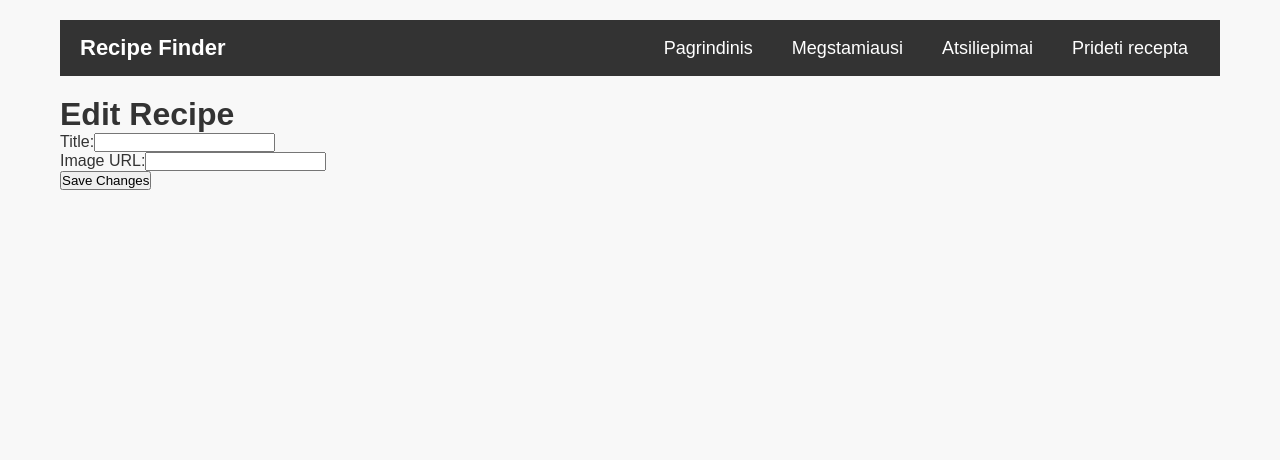
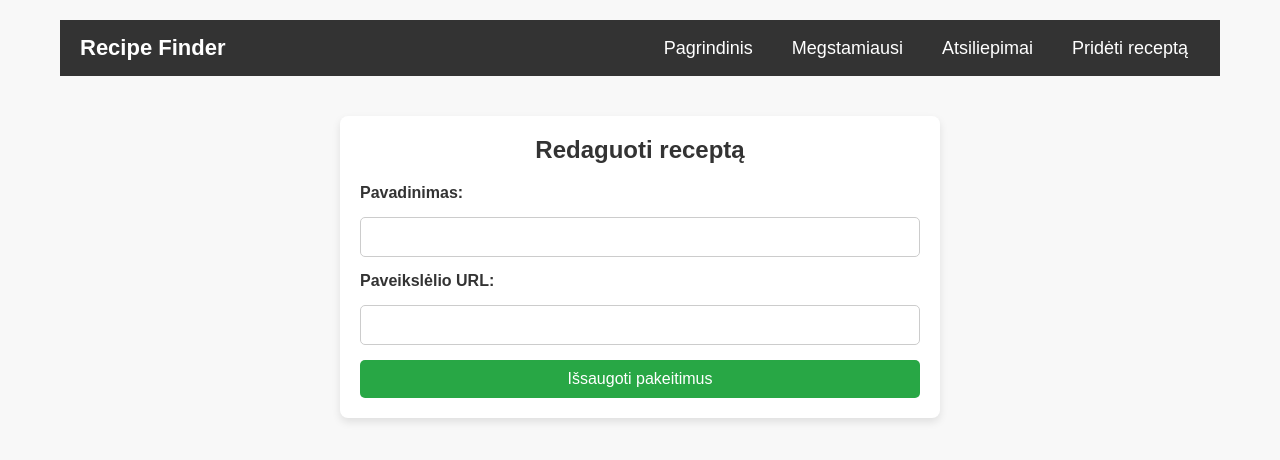
Before and after one commit to Arsenas/React-atsiskaitymas, a React (Vite) app: page /edit-recipe/02a1 in a window 1280 px wide. Shown: the top 460 px of the page. Built offline with nearby package versions, Linux system fonts and the light colour scheme; data requests are answered from the project's data file.

Commit message:
Prideta recepto redagavimo funkcija ir pakeistas redagavimo mygtuko dizainas

```diff
--- a/src/components/Navbar.tsx
+++ b/src/components/Navbar.tsx
@@ -9,7 +9,7 @@ const Navbar = () => {
           <li><Link to="/">Pagrindinis</Link></li>
           <li><Link to="/favorites">Megstamiausi</Link></li>
           <li><Link to="/reviews">Atsiliepimai</Link></li>
-          <li><Link to="/add-recipe">Prideti recepta</Link></li>
+          <li><Link to="/add-recipe">Pridėti receptą</Link></li>
         </ul>
       </div>
     </nav>
--- a/src/pages/EditRecipePage.tsx
+++ b/src/pages/EditRecipePage.tsx
@@ -1,66 +1,49 @@
-import React, { useState, useEffect } from "react";
+import { useRecipeContext } from "../context/RecipeContext";
 import { useParams, useNavigate } from "react-router-dom";
-import { useRecipeContext } from "../context/RecipeContext";
-import axios from "axios";
+import { useState } from "react";
 
 const EditRecipePage = () => {
   const { id } = useParams();
   const { state, dispatch } = useRecipeContext();
   const navigate = useNavigate();
 
-  const recipe = state.recipes.find((recipe) => recipe.id === parseInt(id!));
+  const recipe = state.recipes.find((r) => r.id === id);
 
-  const [title, setTitle] = useState(recipe?.title || "");
-  const [image, setImage] = useState(recipe?.image || "");
+  const [title, setTitle] = useState(recipe ? recipe.title : "");
+  const [image, setImage] = useState(recipe ? recipe.image : "");
 
-  useEffect(() => {
-    if (recipe) {
-      setTitle(recipe.title);
-      setImage(recipe.image);
-    }
-  }, [recipe]);
+  const handleSave = () => {
+    dispatch({ type: "EDIT_RECIPE", payload: { id, title, image } });
+    navigate(`/recipe/${id}`);
+  };
 
-  const handleSubmit = async (e: React.FormEvent) => {
-    e.preventDefault();
-    if (!title || !image) {
-      alert("Please enter both title and image URL");
-      return;
+  if (!recipe) {
+    return <p className="error-text">Receptas nerastas...</p>;
   }
 
-    try {
-      const updatedRecipe = { title, image };
-      const response = await axios.patch(
-        `http://localhost:5000/recipes/${id}`,
-        updatedRecipe
-      );
-      dispatch({ type: "SET_RECIPES", payload: response.data });
-      navigate(`/recipe/${id}`);
-    } catch (error) {
-      console.error("Error updating recipe", error);
-    }
-  };
-
   return (
-    <div>
-      <h1>Edit Recipe</h1>
-      <form onSubmit={handleSubmit}>
-        <div>
-          <label>Title:</label>
+    <div className="edit-recipe-page">
+      <h2 className="page-title">Redaguoti receptą</h2>
+      <form className="edit-form">
+        <label className="form-label">Pavadinimas:</label>
         <input
           type="text"
+          className="form-input"
           value={title}
           onChange={(e) => setTitle(e.target.value)}
         />
-        </div>
-        <div>
-          <label>Image URL:</label>
+
+        <label className="form-label">Paveikslėlio URL:</label>
         <input
           type="text"
+          className="form-input"
           value={image}
           onChange={(e) => setImage(e.target.value)}
         />
-        </div>
-        <button type="submit">Save Changes</button>
+
+        <button type="button" className="save-btn" onClick={handleSave}>
+          Išsaugoti pakeitimus
+        </button>
       </form>
     </div>
   );
--- a/src/pages/RecipePage.tsx
+++ b/src/pages/RecipePage.tsx
@@ -1,5 +1,5 @@
 import { useRecipeContext } from "../context/RecipeContext";
-import { useParams } from "react-router-dom";
+import { useParams, Link } from "react-router-dom";
 
 const RecipePage = () => {
   const { id } = useParams();
@@ -25,7 +25,10 @@ const RecipePage = () => {
           <p className="recipe-description">
             Aprašymas: Lorem ipsum dolor sit amet, consectetur adipiscing elit.
           </p>
-          <button className="favorite-btn">Pridėti į mėgstamiausius</button>
+          <div className="button-group">
+            <button className="favorite-btn">Pridėti į mėgstamiausius</button>
+            <Link to={`/edit-recipe/${recipe.id}`} className="edit-btn">✏️ Redaguoti receptą</Link>
+          </div>
         </div>
       </div>
     </div>
--- a/src/styles/main.css
+++ b/src/styles/main.css
@@ -172,4 +172,88 @@ body {
   background-color: #cc0000;
 }
 
+.edit-recipe-page {
+  max-width: 600px;
+  margin: 40px auto;
+  background-color: white;
+  padding: 20px;
+  border-radius: 8px;
+  box-shadow: 0px 4px 8px rgba(0, 0, 0, 0.1);
+  text-align: center;
+}
+
+.page-title {
+  font-size: 24px;
+  margin-bottom: 20px;
+}
+
+.edit-form {
+  display: flex;
+  flex-direction: column;
+  gap: 15px;
+}
+
+.form-label {
+  text-align: left;
+  font-size: 16px;
+  font-weight: bold;
+  color: #333;
+}
+
+.form-input {
+  width: 100%;
+  padding: 10px;
+  font-size: 16px;
+  border: 1px solid #ccc;
+  border-radius: 5px;
+}
+
+.save-btn {
+  background-color: #28a745;
+  color: white;
+  padding: 10px 15px;
+  border: none;
+  border-radius: 5px;
+  cursor: pointer;
+  font-size: 16px;
+}
+
+.save-btn:hover {
+  background-color: #218838;
+}
+
+.button-group {
+  display: flex;
+  gap: 15px;
+  margin-top: 15px;
+}
+
+.favorite-btn {
+  background-color: #ff4d4d;
+  color: white;
+  padding: 10px 15px;
+  border: none;
+  border-radius: 5px;
+  cursor: pointer;
+  font-size: 16px;
+}
+
+.favorite-btn:hover {
+  background-color: #cc0000;
+}
+
+.edit-btn {
+  background-color: #007bff;
+  color: white;
+  padding: 10px 15px;
+  text-decoration: none;
+  border-radius: 5px;
+  font-size: 16px;
+  display: inline-block;
+}
+
+.edit-btn:hover {
+  background-color: #0056b3;
+}
+
 /*# sourceMappingURL=main.css.map */
--- a/src/styles/main.scss
+++ b/src/styles/main.scss
@@ -178,3 +178,89 @@
   .favorite-btn:hover {
     background-color: #cc0000;
   }
+
+  // RECEPTU REDAGAVIMO PUSLAPIS
+.edit-recipe-page {
+    max-width: 600px;
+    margin: 40px auto;
+    background-color: white;
+    padding: 20px;
+    border-radius: 8px;
+    box-shadow: 0px 4px 8px rgba(0, 0, 0, 0.1);
+    text-align: center;
+  }
+
+  .page-title {
+    font-size: 24px;
+    margin-bottom: 20px;
+  }
+
+  .edit-form {
+    display: flex;
+    flex-direction: column;
+    gap: 15px;
+  }
+
+  .form-label {
+    text-align: left;
+    font-size: 16px;
+    font-weight: bold;
+    color: #333;
+  }
+
+  .form-input {
+    width: 100%;
+    padding: 10px;
+    font-size: 16px;
+    border: 1px solid #ccc;
+    border-radius: 5px;
+  }
+
+  .save-btn {
+    background-color: #28a745;
+    color: white;
+    padding: 10px 15px;
+    border: none;
+    border-radius: 5px;
+    cursor: pointer;
+    font-size: 16px;
+  }
+
+  .save-btn:hover {
+    background-color: #218838;
+  }
+
+  // RECEPTO PUSLAPIO MYGTUKAI
+.button-group {
+    display: flex;
+    gap: 15px;
+    margin-top: 15px;
+  }
+
+  .favorite-btn {
+    background-color: #ff4d4d;
+    color: white;
+    padding: 10px 15px;
+    border: none;
+    border-radius: 5px;
+    cursor: pointer;
+    font-size: 16px;
+  }
+
+  .favorite-btn:hover {
+    background-color: #cc0000;
+  }
+
+  .edit-btn {
+    background-color: #007bff;
+    color: white;
+    padding: 10px 15px;
+    text-decoration: none;
+    border-radius: 5px;
+    font-size: 16px;
+    display: inline-block;
+  }
+
+  .edit-btn:hover {
+    background-color: #0056b3;
+  }
```
Also changed, not shown: 1 other file (tests, documents, lock files or other folders). Lines whose indentation alone changed are shown as unchanged.
